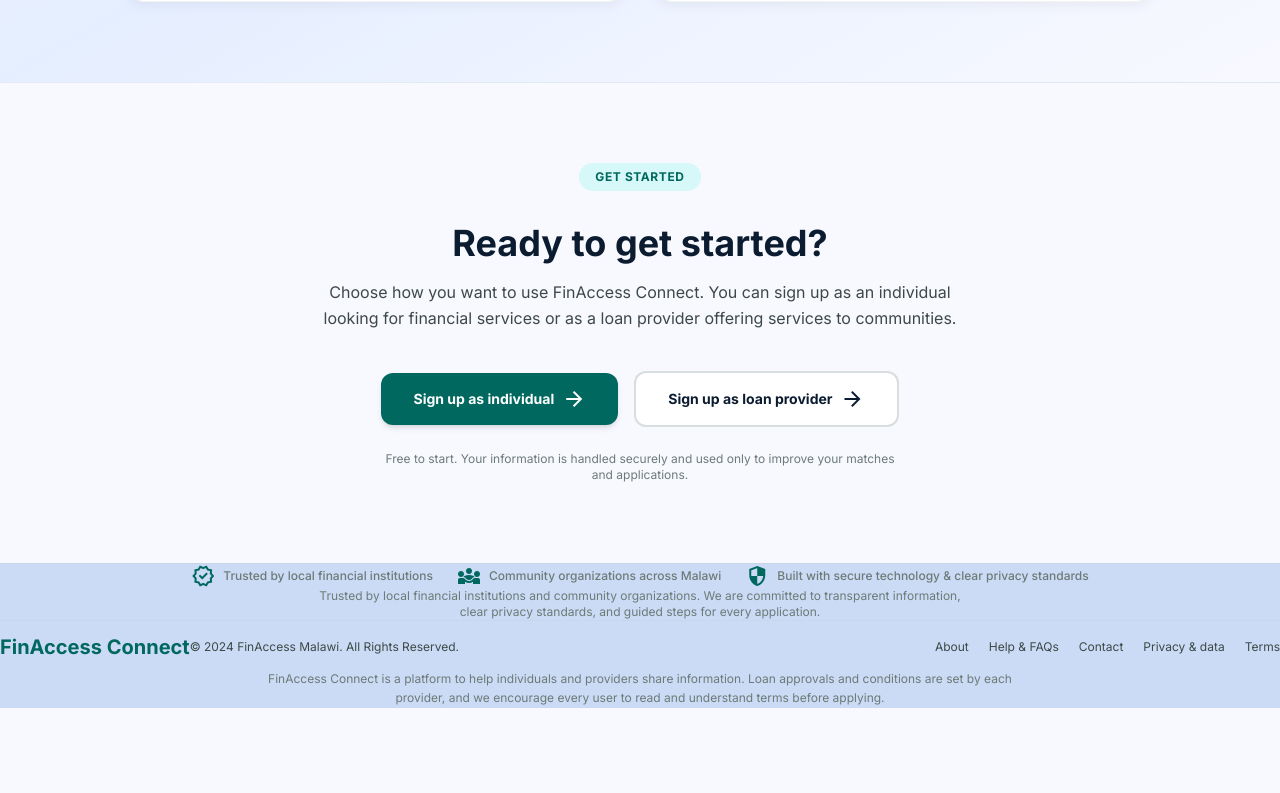
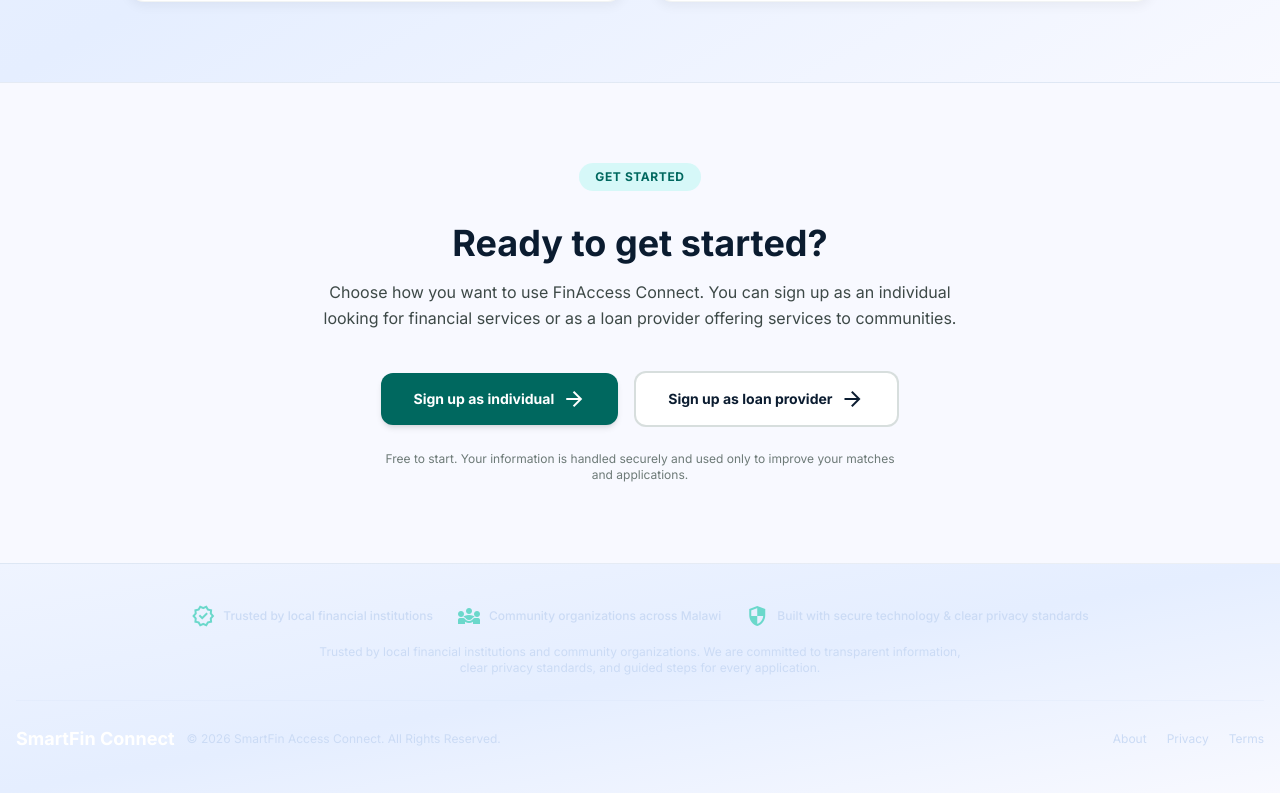
Before and after one commit to SAMIEKP/SmartFin, a React (Vite) app: page / in a window 1280 px wide. Shown: the part 5870-6663 px from the top of the page. Before the commit the page ends 6578 px from the top, so only its background shows below. Built offline with nearby package versions, Linux system fonts and the light colour scheme.

Commit message:
Footer content added and restyle

```diff
--- a/src/components/Footer.tsx
+++ b/src/components/Footer.tsx
@@ -2,58 +2,44 @@
 
 export const Footer: React.FC = () => {
   return (
-    <footer className="w-full mt-auto bg-[#cbdbf5] text-[#0b1c30] border-t border-[#bcc9c6]/30 py-lg px-lg">
-      <div className="max-w-[1280px] mx-auto flex flex-col gap-md">
-        {/* Trust Signals in Footer */}
+    <footer className="w-full mt-auto bg-gradient-to-br from-[#eff4ff] via-[#e5eeff] to-[#f8f9ff] text-[#0b1c30] py-10 px-4 border-t border-[#bcc9c6]/20">
+      <div className="max-w-[1280px] mx-auto flex flex-col gap-6">
+
+        <div className="flex flex-col items-center gap-4">
           <div className="flex flex-wrap items-center justify-center gap-6">
-          <div className="flex items-center gap-2 text-[#6d7a77]">
-            <span className="material-symbols-outlined text-[#00685f] text-lg">verified</span>
+            <div className="flex items-center gap-2 text-[#cbdbf5]">
+              <span className="material-symbols-outlined text-[#6bd8cb] text-lg">verified</span>
               <span className="text-xs font-medium">Trusted by local financial institutions</span>
             </div>
-          <div className="flex items-center gap-2 text-[#6d7a77]">
-            <span className="material-symbols-outlined text-[#00685f] text-lg">diversity_3</span>
+            <div className="flex items-center gap-2 text-[#cbdbf5]">
+              <span className="material-symbols-outlined text-[#6bd8cb] text-lg">diversity_3</span>
               <span className="text-xs font-medium">Community organizations across Malawi</span>
             </div>
-          <div className="flex items-center gap-2 text-[#6d7a77]">
-            <span className="material-symbols-outlined text-[#00685f] text-lg">security</span>
+            <div className="flex items-center gap-2 text-[#cbdbf5]">
+              <span className="material-symbols-outlined text-[#6bd8cb] text-lg">security</span>
               <span className="text-xs font-medium">Built with secure technology &amp; clear privacy standards</span>
             </div>
           </div>
-
-        <p className="text-xs text-[#6d7a77] text-center max-w-2xl mx-auto">
+          <p className="text-xs text-[#cbdbf5] text-center max-w-2xl mx-auto">
             Trusted by local financial institutions and community organizations. We are committed to transparent information, clear privacy standards, and guided steps for every application.
           </p>
+        </div>
 
-        <div className="flex flex-col md:flex-row justify-between items-center gap-md pt-3 border-t border-[#bcc9c6]/20">
-          <div className="flex flex-col md:flex-row items-center gap-md">
-            <span className="font-bold text-xl text-[#00685f]">FinAccess Connect</span>
-            <span className="text-xs text-[#3d4947]">
-              {'\u00A9'} 2024 FinAccess Malawi. All Rights Reserved.
+        <hr className="border-t border-[#cbdbf5]/20" />
+
+        <div className="flex flex-col md:flex-row justify-between items-center gap-4">
+          <div className="flex items-center gap-3">
+            <span className="font-bold text-lg text-white">SmartFin Connect</span>
+            <span className="text-xs text-[#cbdbf5]">
+              {'©'} 2026 SmartFin Access Connect. All Rights Reserved.
             </span>
           </div>
-          <div className="flex flex-wrap justify-center gap-x-5 gap-y-1 text-xs text-[#3d4947]">
-            <a href="#about" className="hover:underline hover:text-[#00685f] transition-colors">
-              About
-            </a>
-            <a href="#help" className="hover:underline hover:text-[#00685f] transition-colors">
-              Help &amp; FAQs
-            </a>
-            <a href="#contact" className="hover:underline hover:text-[#00685f] transition-colors">
-              Contact
-            </a>
-            <a href="#privacy" className="hover:underline hover:text-[#00685f] transition-colors">
-              Privacy &amp; data
-            </a>
-            <a href="#terms" className="hover:underline hover:text-[#00685f] transition-colors">
-              Terms
-            </a>
+          <div className="flex items-center gap-5 text-xs text-[#cbdbf5]">
+            <a href="#about" className="hover:text-white transition-colors">About</a>
+            <a href="#privacy" className="hover:text-white transition-colors">Privacy</a>
+            <a href="#terms" className="hover:text-white transition-colors">Terms</a>
           </div>
         </div>
-
-        {/* Compliance / Disclaimer */}
-        <p className="text-xs text-[#6d7a77] text-center max-w-3xl mx-auto leading-relaxed pt-2">
-          FinAccess Connect is a platform to help individuals and providers share information. Loan approvals and conditions are set by each provider, and we encourage every user to read and understand terms before applying.
-        </p>
       </div>
     </footer>
   );
```
Lines whose indentation alone changed are shown as unchanged.
